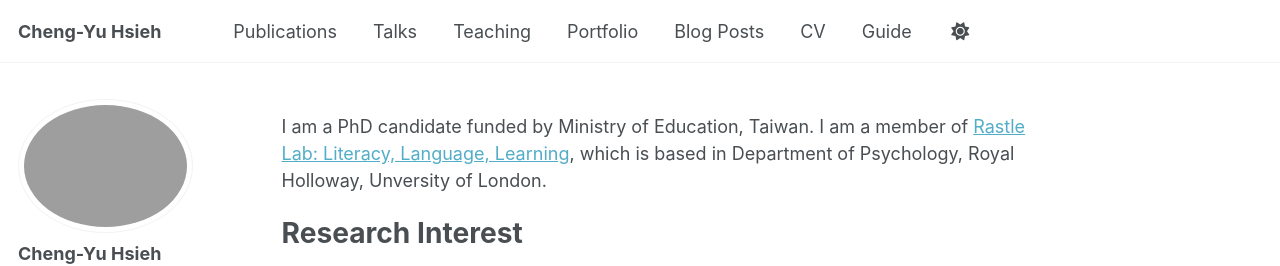
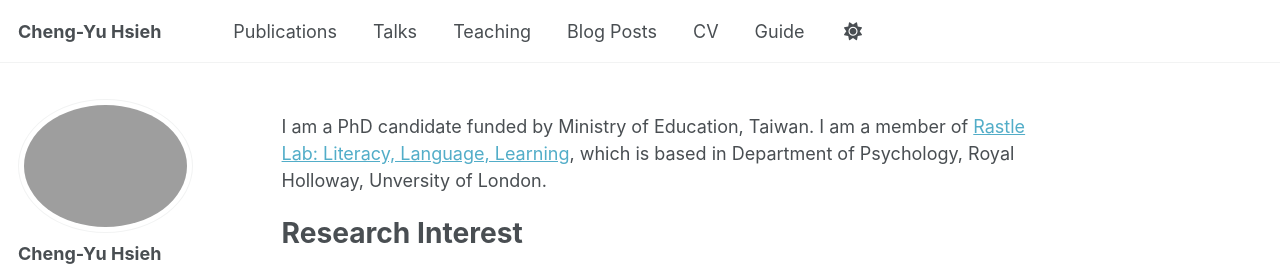
Before and after one commit to cyhsieh-psy/cyhsieh-psy.github.io, a Jekyll site: the page built from _pages/about.md, in a window 1280 px wide. Shown: the top 266 px of the page. Built offline with Jekyll 4.4.1, drawn with Linux system fonts in a browser that asks for light colours; some web fonts are replaced; a script that is not in the unit is left out.

Commit message:
Update navigation.yml

```diff
--- a/_data/navigation.yml
+++ b/_data/navigation.yml
@@ -9,16 +9,13 @@
 
 main:
   - title: "Publications"
-    url: /publications/
+    url: /publication/
 
   - title: "Talks"
     url: /talks/
 
   - title: "Teaching"
     url: /teaching/
-
-  - title: "Portfolio"
-    url: /portfolio/
 
   - title: "Blog Posts"
     url: /year-archive/
```
